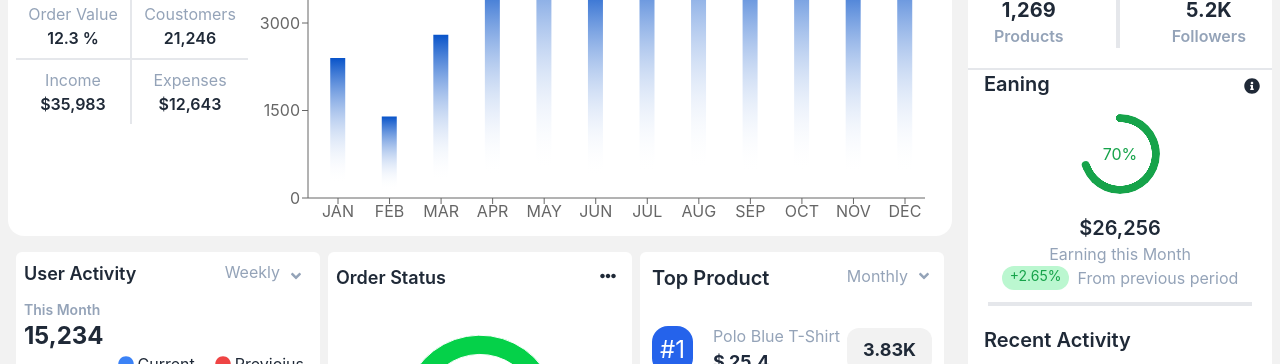
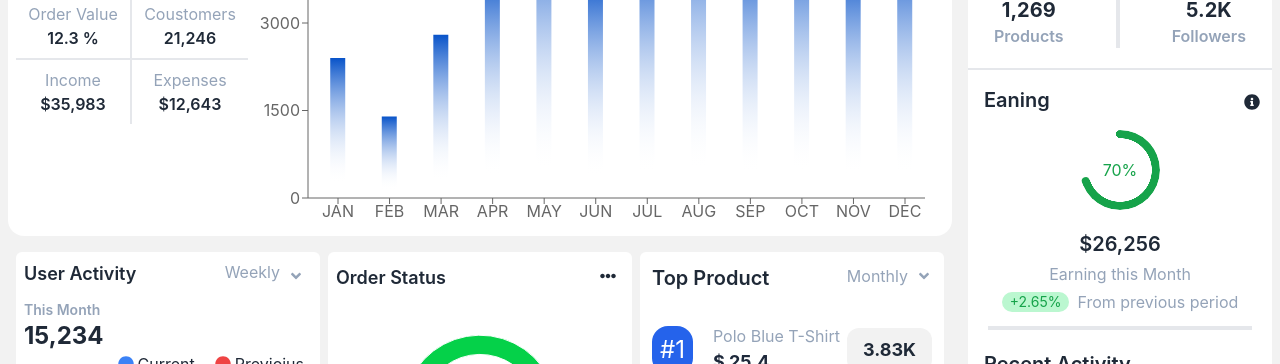
Before and after one commit to rakib38324/Ecommarce-Dashboard, a React (Create React App) app: page /ecommerce in a window 1280 px wide. Shown: the part 364-728 px from the top of the page. Built offline with nearby package versions, Linux system fonts and the light colour scheme.

Commit message:
Commit the some style

```diff
--- a/src/Pages/Ecommerce/Ecommerce.js
+++ b/src/Pages/Ecommerce/Ecommerce.js
@@ -279,7 +279,7 @@
             </div>
 
             <div className='bg-white flex justify-around py-5 text-center border-b-2'>
-              <div >
+              <div>
                 <p className='font-bold text-xl'>1,269</p>
                 <p className='font-semibold text-slate-400'>Products</p>
               </div>
@@ -293,22 +293,22 @@
 
 
             <div className='bg-white'>
-              <div className='flex justify-between'>
+              <div className='flex justify-between pt-4'>
                 <p className='text-xl font-semibold pl-4'>Eaning</p>
-                <p className='pr-3 pt-2'><FaInfoCircle></FaInfoCircle></p>
+                <p className='pr-3 pt-2 '><FaInfoCircle></FaInfoCircle></p>
               </div>
               <div className='text-center'>
                 <div className="radial-progress mt-4 text-green-600" style={{ "--value": 70 }}>70%</div>
                 <p className='font-semibold text-xl pt-5'>$26,256</p>
-                <p className='text-slate-400'>Earning this Month</p>
-                <p className='text-slate-400 flex justify-center mb-3'>
+                <p className='text-slate-400 pt-1'>Earning this Month</p>
+                <p className='text-slate-400 flex justify-center mb-3 pt-1'>
                   {
                     value >= 0 ?
-                      <p className='text-green-600 bg-green-200 text-center mr-2 px-2 text-sm rounded-xl'>
+                      <p className='text-green-600 bg-green-200 text-center my-auto mr-2 px-2 text-sm rounded-xl'>
                         +{value}%
                       </p>
                       :
-                      <p className='text-red-600  bg-red-200 text-center mr-2 px-2 text-sm rounded-xl'>
+                      <p className='text-red-600  bg-red-200 text-center my-auto mr-2 px-2 text-sm rounded-xl'>
                         {value}%
                       </p>
                   }
@@ -327,7 +327,7 @@
                   </div>
                   <div className='my-auto w-[75%]  '>
 
-                    <p className="truncate pr-1 text-slate-400">Lorem ipsum dolor sit amet, consectetur adipiscing elit. Suspendisse pharetra lorem leo, sed mattis magna maximus pretium. Nullam ac convallis lacus. Suspendisse iaculis augue eget mi malesuada, vel commodo sem luctus. Aenean ut consequat purus. Curabitur accumsan massa et sapien semper, vel pretium diam fringilla. Ut cursus leo leo, sed iaculis turpis tincidunt congue. Nullam ut sollicitudin lectus. Praesent ultrices, tortor id congue posuere, mauris velit tristique ex, ut fringilla elit nisi vel diam. Nulla at quam eget libero laoreet tempor. Etiam fringilla mi a orci vehicula scelerisque. Pellentesque vehicula malesuada lorem quis facilisis. Proin tempor gravida tortor, eget condimentum lorem mollis non</p>
+                    <p className="mgy-1 truncate pr-1 text-slate-400">Lorem ipsum dolor sit amet, consectetur adipiscing elit. Suspendisse pharetra lorem leo, sed mattis magna maximus pretium. Nullam ac convallis lacus. Suspendisse iaculis augue eget mi malesuada, vel commodo sem luctus. Aenean ut consequat purus. Curabitur accumsan massa et sapien semper, vel pretium diam fringilla. Ut cursus leo leo, sed iaculis turpis tincidunt congue. Nullam ut sollicitudin lectus. Praesent ultrices, tortor id congue posuere, mauris velit tristique ex, ut fringilla elit nisi vel diam. Nulla at quam eget libero laoreet tempor. Etiam fringilla mi a orci vehicula scelerisque. Pellentesque vehicula malesuada lorem quis facilisis. Proin tempor gravida tortor, eget condimentum lorem mollis non</p>
 
                     <button className='font-bold text-blue-600'>Rea More</button>
                   </div>
@@ -359,11 +359,6 @@
             </div>
           </div>
 
-          <div className="text-center ">
-
-
-
-          </div>
 
 
         </div>
```
